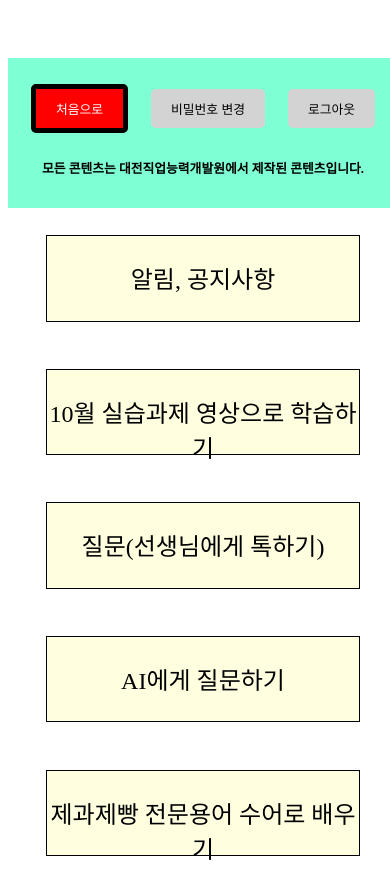
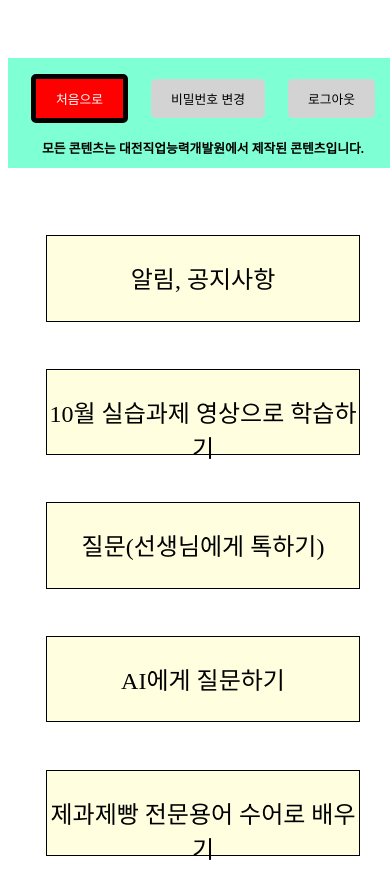
Before and after one commit to Drataniar/Drataniar_video_practice, a website: page home.html in a window 390 px wide. Drawn offline with Linux system fonts and the light colour scheme; no server answers.

Commit message:
header wifth 작을 때 크기 수정

```diff
--- a/home.css
+++ b/home.css
@@ -76,6 +76,12 @@
 }
 
 @media (max-width: 768px) {
+    #menu{
+        height: 80px;
+    }
+    #menuInfo{
+        height: 30px;
+    }
     #menuInfoText{
         font-size: 0.8em;
     }
--- a/main.css
+++ b/main.css
@@ -206,6 +206,12 @@
 
 
 @media (max-width: 768px) {
+    #menu{
+        height: 80px;
+    }
+    #menuInfo{
+        height: 30px;
+    }
     #menuInfoText{
         font-size: 0.8em;
     }
@@ -213,6 +219,7 @@
         font-size: 0.8em;
     }
 }
+
 
 
 /*
--- a/qaPage/qaPage.css
+++ b/qaPage/qaPage.css
@@ -252,6 +252,12 @@
 }
 
 @media (max-width: 768px) {
+    #menu{
+        height: 80px;
+    }
+    #menuInfo{
+        height: 30px;
+    }
     #menuInfoText{
         font-size: 0.8em;
     }
@@ -259,6 +265,7 @@
         font-size: 0.8em;
     }
 }
+
 
 
 
```
